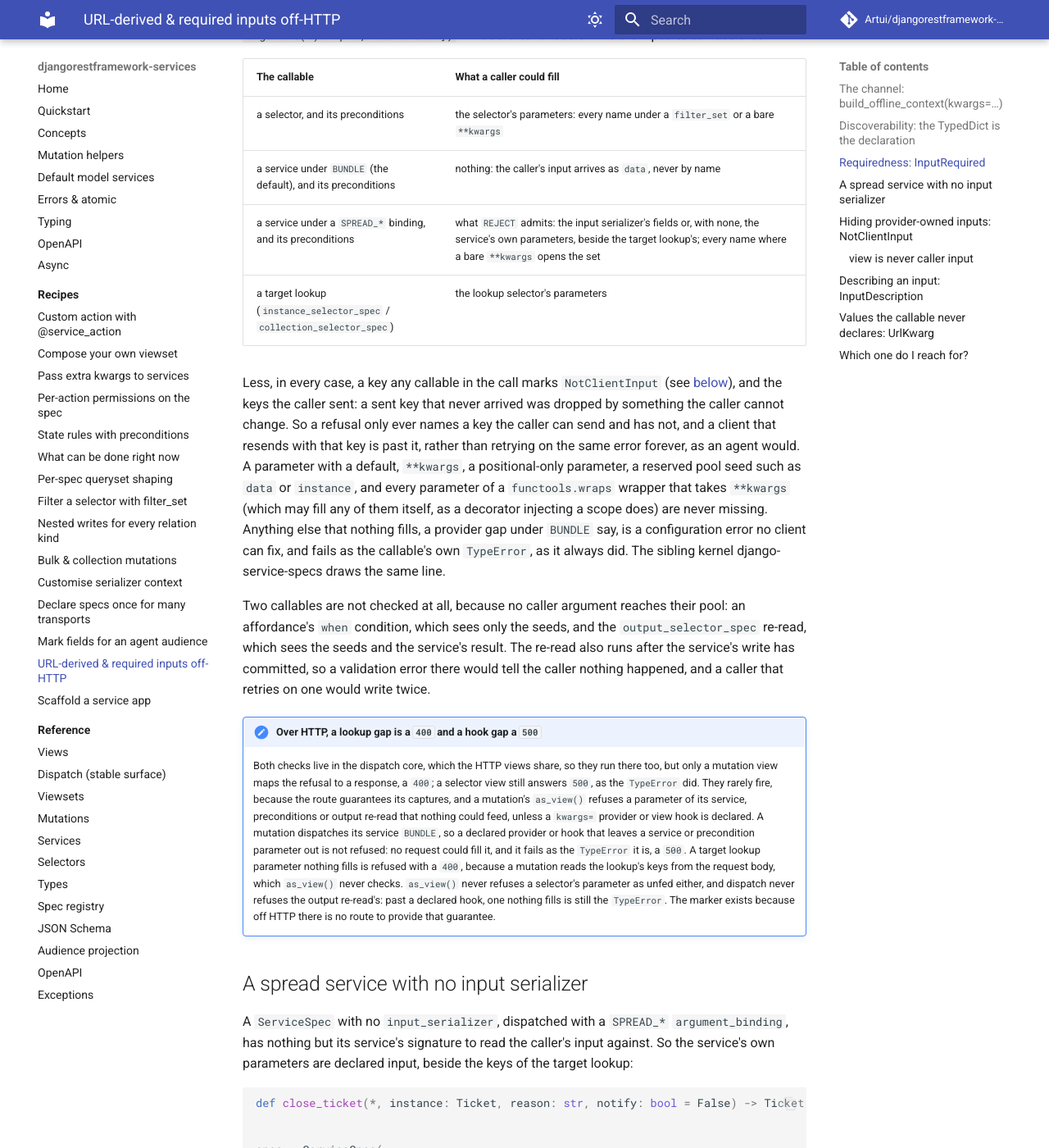
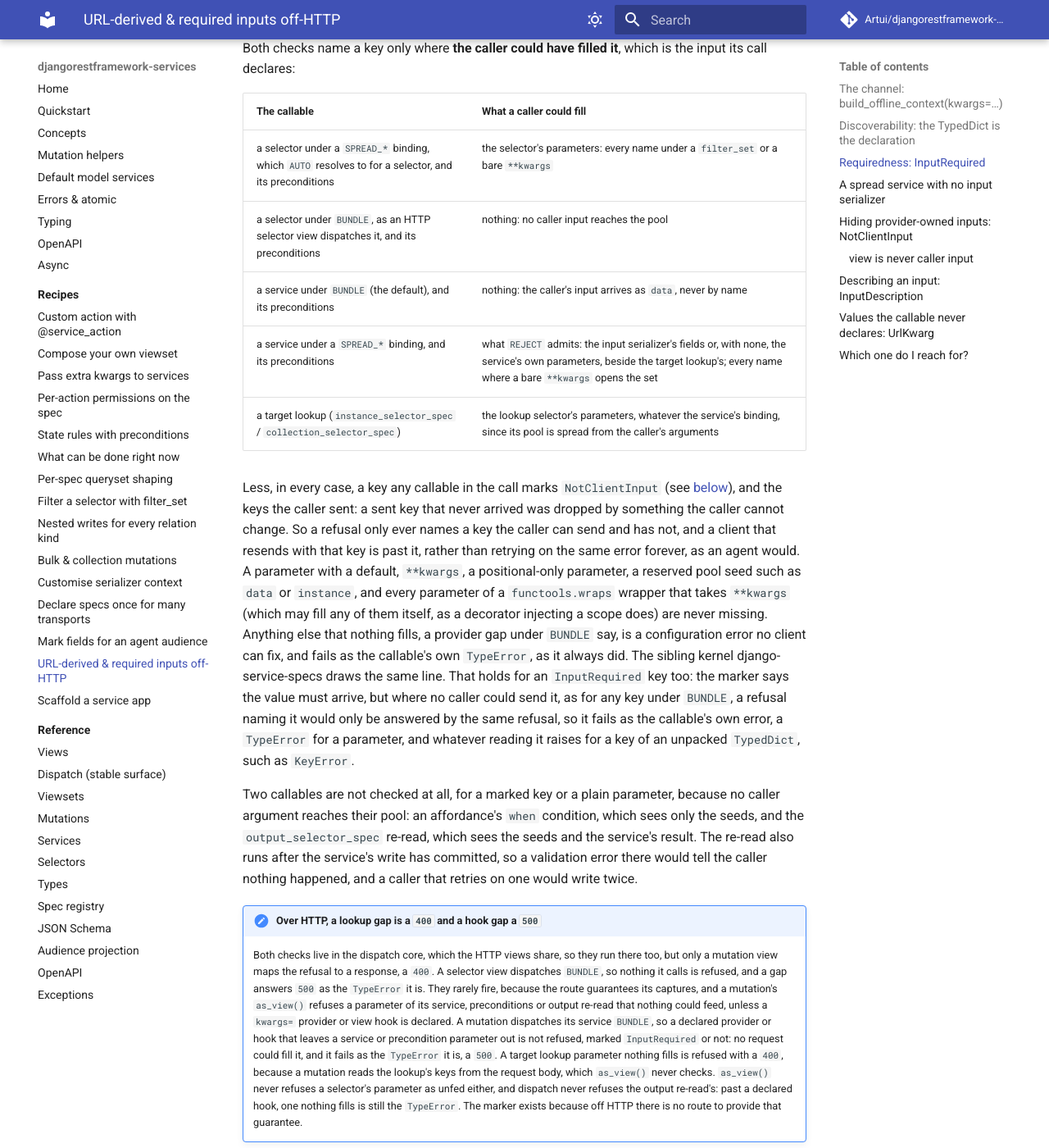
Before and after one commit to Artui/djangorestframework-services, an MkDocs documentation site: the page built from docs/recipes/off-http-inputs.md, in a window 1280 px wide and 1400 px high, scrolled down 2344 px. Shown: the whole window at 82% size. Built offline with MkDocs 1.6.1 and Material for MkDocs 9.7.7, drawn with Linux system fonts in a browser that asks for light colours; comment, search, counter and statistics services are not loaded; some of the changed text lies outside the part shown.

Commit message:
Refuse an unfilled input only where a caller could fill it
Under BUNDLE no caller input reaches a selector's pool, so the selector
site now passes the resolved binding into caller_fillable, which returns
nothing fillable for any spec dispatched that way. A selector parameter
left unfilled there is the author's TypeError on both cores, as an HTTP
selector view already answered it.

InputRequired keys take the same intersection. A probe across every
shape under BUNDLE showed a resend never satisfies one, so a marked key
no caller could send now fails as the callable's own error rather than a
refusal naming a key the caller cannot supply.

server_owned_keys(spec) is exported from the package root and documented
on the dispatch reference page, for a transport building its own input
schema.

The OpenAPI page states the three cases where the documented empty 204
is never served, each held by a test that puts the served status beside
the documented ones. The off-HTTP inputs recipe and the changelog state
that a lookup key reaches a spread service only through a parameter of
its own name, never through input_data and **kwargs.

Co-Authored-By: Claude Opus 5.5 <noreply@anthropic.com>

```diff
--- a/docs/recipes/off-http-inputs.md
+++ b/docs/recipes/off-http-inputs.md
@@ -87,8 +87,9 @@ class WidgetExtras(HttpExtras[MyUser], total=False):
 Two things follow. The key joins the schema's `required` list, so a
 schema-driven caller is told up front. And `dispatch_spec` / `adispatch_spec`
 raise [`ServiceValidationError`][rest_framework_services.exceptions.service_validation_error.ServiceValidationError]
-when the key is absent — a caller-visible validation failure every transport
-already maps, instead of a bare `KeyError` that none of them do.
+when the key is absent and the caller could have sent it (see the table below) —
+a caller-visible validation failure every transport already maps, instead of a
+bare `KeyError` that none of them do.
 
 **Any channel satisfies the requirement**: the caller's `params`, the `kwargs=`
 channel above, or a `spec.kwargs` provider. The marker says the value must
@@ -103,20 +104,23 @@ itself along with the reserved pool seeds, which no caller can send. Without
 `supplied`, only the marker makes a parameter required. See
 [what a transport supplies](../reference/jsonschema.md#what-a-transport-supplies-supplied).
 
-Dispatch enforces that one without a marker too, for a parameter **the caller
-could have filled**. A parameter with no default that nothing filled — the caller
-did not send it, a `kwargs=` provider declined it with `UNSET`, or there is no
-provider — is refused with the same `ServiceValidationError` rather than reaching
-the callable as a `TypeError`, and one message lists every missing name, marked or
-not: `{"non_field_errors": ["Missing required argument(s): 'pk', 'tenant'."]}`.
-What the caller could fill is the input its call declares:
+Dispatch enforces that one without a marker too. A parameter with no default
+that nothing filled — the caller did not send it, a `kwargs=` provider declined it
+with `UNSET`, or there is no provider — is refused with the same
+`ServiceValidationError` rather than reaching the callable as a `TypeError`, and
+one message lists every missing name, marked or not:
+`{"non_field_errors": ["Missing required argument(s): 'pk', 'tenant'."]}`.
+
+Both checks name a key only where **the caller could have filled it**, which is
+the input its call declares:
 
 | The callable | What a caller could fill |
 | --- | --- |
-| a selector, and its preconditions | the selector's parameters: every name under a `filter_set` or a bare `**kwargs` |
+| a selector under a `SPREAD_*` binding, which `AUTO` resolves to for a selector, and its preconditions | the selector's parameters: every name under a `filter_set` or a bare `**kwargs` |
+| a selector under `BUNDLE`, as an HTTP selector view dispatches it, and its preconditions | nothing: no caller input reaches the pool |
 | a service under `BUNDLE` (the default), and its preconditions | nothing: the caller's input arrives as `data`, never by name |
 | a service under a `SPREAD_*` binding, and its preconditions | what `REJECT` admits: the input serializer's fields or, with none, the service's own parameters, beside the target lookup's; every name where a bare `**kwargs` opens the set |
-| a target lookup (`instance_selector_spec` / `collection_selector_spec`) | the lookup selector's parameters |
+| a target lookup (`instance_selector_spec` / `collection_selector_spec`) | the lookup selector's parameters, whatever the service's binding, since its pool is spread from the caller's arguments |
 
 Less, in every case, a key any callable in the call marks `NotClientInput` (see
 [below](#hiding-provider-owned-inputs-notclientinput)), and the keys the caller
@@ -130,24 +134,31 @@ fill any of them itself, as a decorator injecting a scope does) are never missin
 Anything else that nothing fills, a provider gap under `BUNDLE` say, is a
 configuration error no client can fix, and fails as the callable's own `TypeError`,
 as it always did. The sibling kernel django-service-specs draws the same line.
+That holds for an `InputRequired` key too: the marker says the value must arrive,
+but where no caller could send it, as for any key under `BUNDLE`, a refusal naming
+it would only be answered by the same refusal, so it fails as the callable's own
+error, a `TypeError` for a parameter, and whatever reading it raises for a key of
+an unpacked `TypedDict`, such as `KeyError`.
 
-Two callables are not checked at all, because no caller argument reaches their
-pool: an affordance's `when` condition, which sees only the seeds, and the
-`output_selector_spec` re-read, which sees the seeds and the service's result. The
+Two callables are not checked at all, for a marked key or a plain parameter,
+because no caller argument reaches their pool: an affordance's `when` condition,
+which sees only the seeds, and the `output_selector_spec` re-read, which sees the seeds and the service's result. The
 re-read also runs after the service's write has committed, so a validation error
 there would tell the caller nothing happened, and a caller that retries on one
 would write twice.
 
 !!! note "Over HTTP, a lookup gap is a `400` and a hook gap a `500`"
     Both checks live in the dispatch core, which the HTTP views share, so they run
-    there too, but only a mutation view maps the refusal to a response, a `400`; a
-    selector view still answers `500`, as the `TypeError` did. They rarely fire,
+    there too, but only a mutation view maps the refusal to a response, a `400`. A
+    selector view dispatches `BUNDLE`, so nothing it calls is refused, and a gap
+    answers `500` as the `TypeError` it is. They rarely fire,
     because the route guarantees its captures, and a mutation's `as_view()`
     refuses a parameter of its service, preconditions or output re-read that
     nothing could feed, unless a `kwargs=` provider or view hook is declared.
     A mutation dispatches its service `BUNDLE`, so a declared provider or hook
-    that leaves a service or precondition parameter out is not refused: no
-    request could fill it, and it fails as the `TypeError` it is, a `500`. A
+    that leaves a service or precondition parameter out is not refused, marked
+    `InputRequired` or not: no request could fill it, and it fails as the
+    `TypeError` it is, a `500`. A
     target lookup parameter nothing fills is refused with a `400`, because a
     mutation reads the lookup's keys from the request body, which `as_view()`
     never checks. `as_view()` never refuses a selector's parameter as unfed
@@ -277,7 +288,10 @@ parameter. A precondition taking `tenant: Annotated[int, NotClientInput]` beside
 a selector that reads `tenant` plainly makes the selector's `tenant` the
 provider's too. A key the target lookup hides never reaches an open spread
 service's `**changes`, and a service naming it receives the server's value: the
-provider's, a route capture's or its default.
+provider's, a route capture's or its default. The set is public as
+[`server_owned_keys(spec)`](../reference/dispatch.md#server_owned_keys), for a
+transport that builds an input schema of its own and must leave out the same
+keys.
 
 A hidden parameter with no default that nothing fills is not named as a missing
 argument either: the caller could not send it, so the call fails as the author's
@@ -288,7 +302,10 @@ over the caller's input with its keys winning, so its value for a hidden key is
 server's and is never dropped. Where the caller sends the same key, the server's
 value is the one that arrives. It reaches the service through an input serializer
 field of that name under every policy, as a `PASSTHROUGH` extra, and through a
-spread service's bare `**kwargs`. The marker still keeps the key out of the declared
+spread service's bare `**kwargs`, except a key the target lookup names, its `pk`
+or a key it marks hidden: that one reaches a spread service only through a
+parameter of the same name, never its `**kwargs`, as the caller's `pk` does
+([above](#a-spread-service-with-no-input-serializer)). The marker still keeps the key out of the declared
 set, so on a closed spec with no such field `IGNORE` drops it and `REJECT`, which
 judges the merged arguments, refuses it, as it refuses any `input_data` key nothing
 declares.
--- a/rest_framework_services/__init__.py
+++ b/rest_framework_services/__init__.py
@@ -35,6 +35,7 @@ from rest_framework_services.dispatch import (
     render_for_audience,
     render_spec_output,
     renderable_serializer_class,
+    server_owned_keys,
     unguarded_specs,
     unmet_operation_affordance,
 )
@@ -321,6 +322,7 @@ __all__ = [
     "run_service",
     "selector_action",
     "serializer_to_json_schema",
+    "server_owned_keys",
     "service_action",
     "spec_to_json_schema",
     "unguarded_specs",
```
Also changed, not shown: CHANGELOG.md (+38 -11 lines), docs/openapi.md (+25 -4 lines), docs/reference/dispatch.md (+27 -0 lines), docs/reference/types.md (+6 -0 lines), 11 other files.
